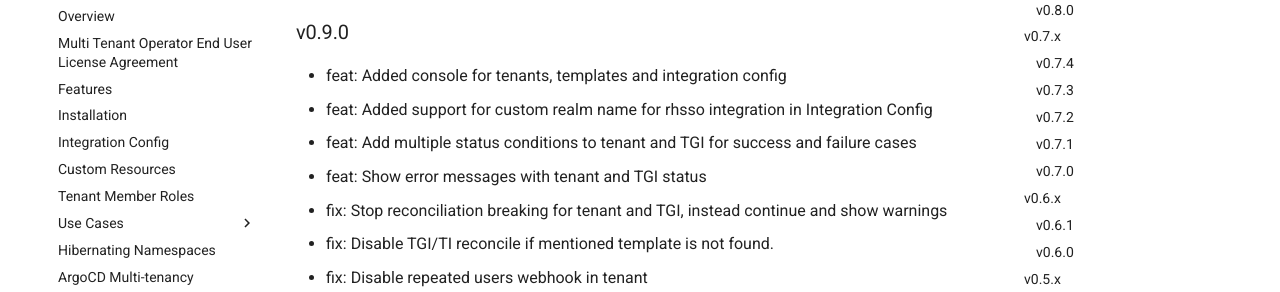
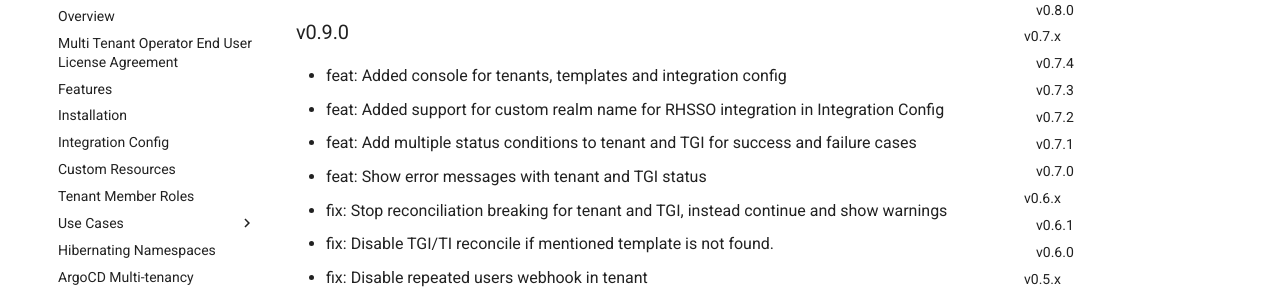
Before and after one commit to stakater/stakater-docs, an MkDocs documentation site: the page built from docs/content/sre/multi-tenant-operator/changelog.md, in a window 1280 px wide and 900 px high. Shown: the part 366-658 px from the top of the window. Built offline with MkDocs 1.6.1 and Material for MkDocs 9.7.7, drawn with Linux system fonts in a browser that asks for light colours; comment, search, counter and statistics services are not loaded.

Commit message:
update spelling

```diff
--- a/docs/content/sre/multi-tenant-operator/changelog.md
+++ b/docs/content/sre/multi-tenant-operator/changelog.md
@@ -9,7 +9,7 @@
 ### v0.9.0
 
 - feat: Added console for tenants, templates and integration config
-- feat: Added support for custom realm name for rhsso integration in Integration Config
+- feat: Added support for custom realm name for RHSSO integration in Integration Config
 - feat: Add multiple status conditions to tenant and TGI for success and failure cases
 - feat: Show error messages with tenant and TGI status
 - fix: Stop reconciliation breaking for tenant and TGI, instead continue and show warnings
```
